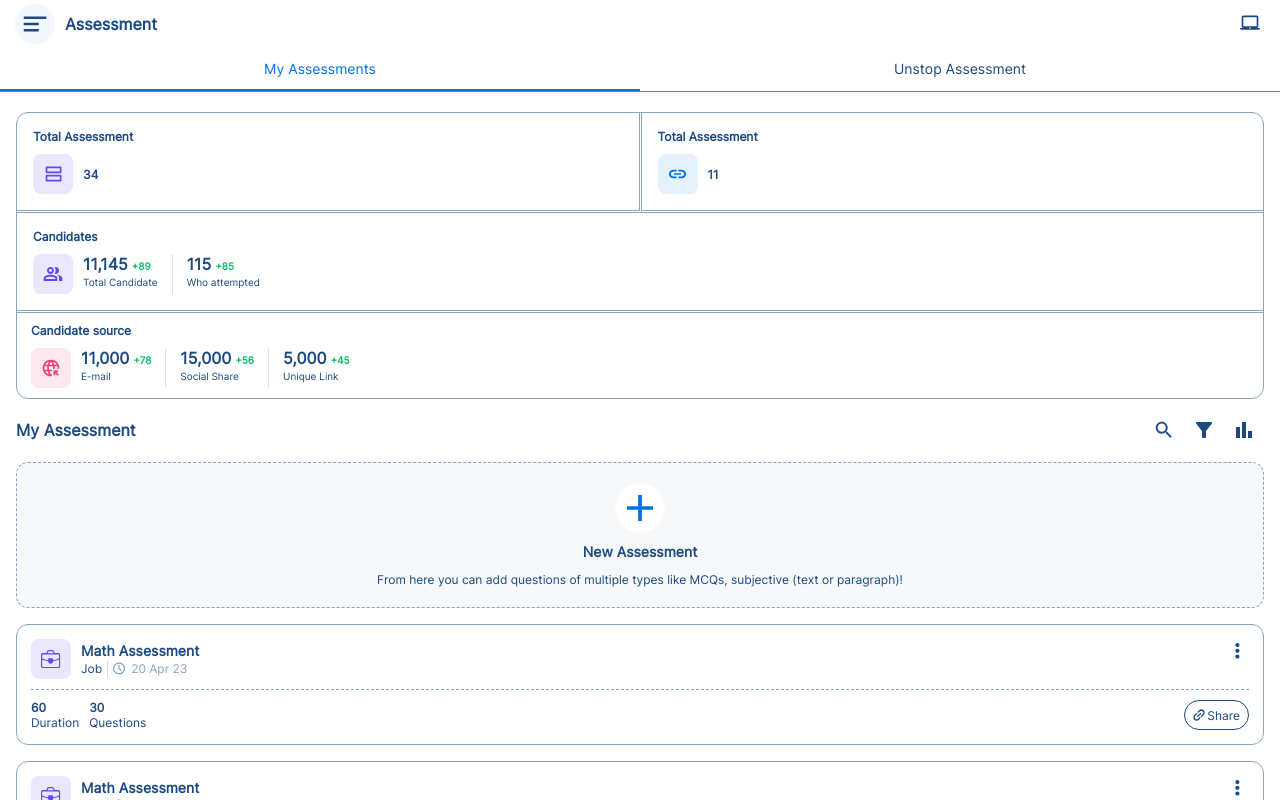
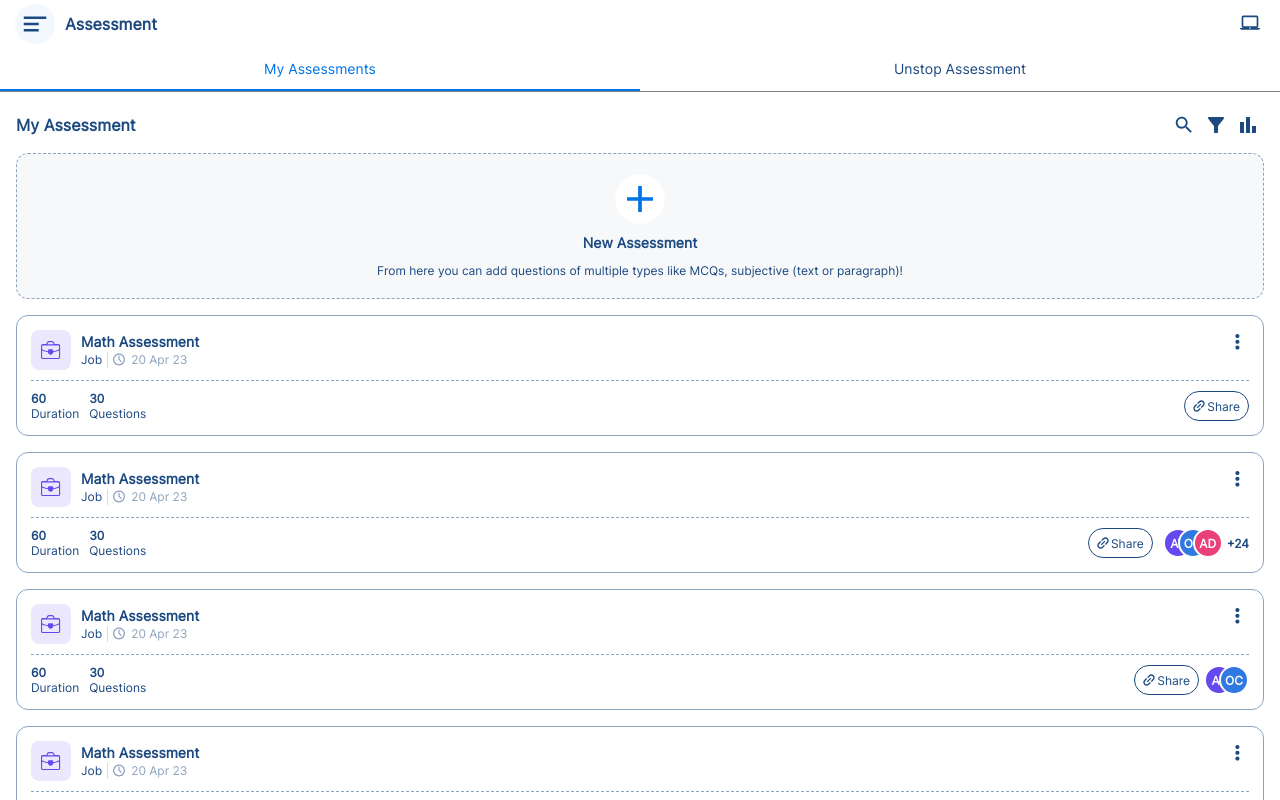
Before and after one commit to ajittupe2548/assessment-portal, a React app: page / in a window 1280 px wide. Shown: the top 800 px of the page. Built offline with nearby package versions, Linux system fonts and the light colour scheme; the HTML template or start-up script is replaced by a standard one.

Commit message:
Added : ExpandCollapse in overview section

```diff
--- /dev/null
+++ b/src/components/ExpandCollapse.js
@@ -0,0 +1,31 @@
+import React, { useRef, useState, useEffect } from 'react';
+
+import styles from './scss/ExpandCollapse.module.scss';
+
+function ExpandCollapse({ isOpen = true, shouldShowBtn = false, children }) {
+    const [isExpanded, setIsExpanded] = useState(isOpen);
+    const actualHeight = useRef(null);
+    const wrapperRef = useRef();
+
+    useEffect(() => {
+        const innerHeight = wrapperRef.current.clientHeight;
+        actualHeight.current = innerHeight;
+    }, []);
+
+    useEffect(() => {
+        setIsExpanded(isOpen);
+    }, [isOpen]);
+
+    return (
+        <>
+            <div className={styles.container} style={{ height: isExpanded ? actualHeight.current : 0 }}>
+                <div ref={wrapperRef}>{children}</div>
+            </div>
+            {
+                shouldShowBtn && <p className={styles.button} onClick={() => setIsExpanded(!isExpanded)}>{isExpanded ? 'Collapse' : 'Expand'}</p>
+            }
+        </>
+    );
+};
+
+export default ExpandCollapse;
--- /dev/null
+++ b/src/components/scss/ExpandCollapse.module.scss
@@ -0,0 +1,9 @@
+.container {
+    transition: height 1s;
+    overflow: hidden;
+}
+
+.button {
+    padding: 4px 8px;
+    text-align: right;
+}
--- a/src/components/scss/Overview.module.scss
+++ b/src/components/scss/Overview.module.scss
@@ -3,7 +3,6 @@
     border-radius: 12px;
     background-color: #fff;
     overflow: hidden;
-    margin-bottom: 10px;
 }
 
 .resultContainer,
--- a/src/pages/Home.js
+++ b/src/pages/Home.js
@@ -1,10 +1,11 @@
-import React from "react";
+import React, { useState } from "react";
 
 import styles from "./scss/Home.module.scss";
 import NewAssessment from "../components/NewAssessment";
 import Card from "../components/Card";
 import Overview from "../components/Overview";
 import { assessments } from "./data/assessment";
+import ExpandCollapse from "../components/ExpandCollapse";
 
 import { Hamburger } from "../assets/icons/Hamburger";
 import { Desktop } from "../assets/icons/Desktop";
@@ -13,6 +14,17 @@ import { Filter } from "../assets/icons/Filter";
 import { Stats } from "../assets/icons/Stats";
 
 function Home() {
+    const [isOpen, setIsOpen] = useState(false);
+
+    const chartClickHandler = () => {
+        window.scrollTo({
+            top: 0,
+            left: 0,
+            behavior: "smooth",
+        });
+        setIsOpen(!isOpen)
+    }
+
     return (
         <>
             <div className={styles.header}>
@@ -29,7 +41,9 @@ function Home() {
                 <div>Unstop Assessment</div>
             </div>
             <div className={styles.mainContent}>
-                <Overview />
+                <ExpandCollapse isOpen={isOpen}>
+                    <Overview />
+                </ExpandCollapse>
                 <div className={styles.subHeadingWrapper}>
                     <h2 className={styles.subHeading}>My Assessment</h2>
                     <div className={styles.filtersWrapper}>
@@ -39,7 +53,7 @@ function Home() {
                         <span className={styles.subHeadingIcon}>
                             <Filter />
                         </span>
-                        <span className={styles.subHeadingIcon}>
+                        <span className={styles.subHeadingIcon} onClick={() => chartClickHandler()}>
                             <Stats />
                         </span>
                     </div>
--- a/src/pages/scss/Home.module.scss
+++ b/src/pages/scss/Home.module.scss
@@ -52,7 +52,7 @@
 }
 
 .mainContent {
-    padding: 20px 16px;
+    padding: 16px;
 }
 
 .subHeadingWrapper {
@@ -71,7 +71,7 @@
 }
 
 .subHeadingIcon {
-    padding: 12px;
+    padding: 8px;
     display: flex;
     align-items: center;
 }
```
